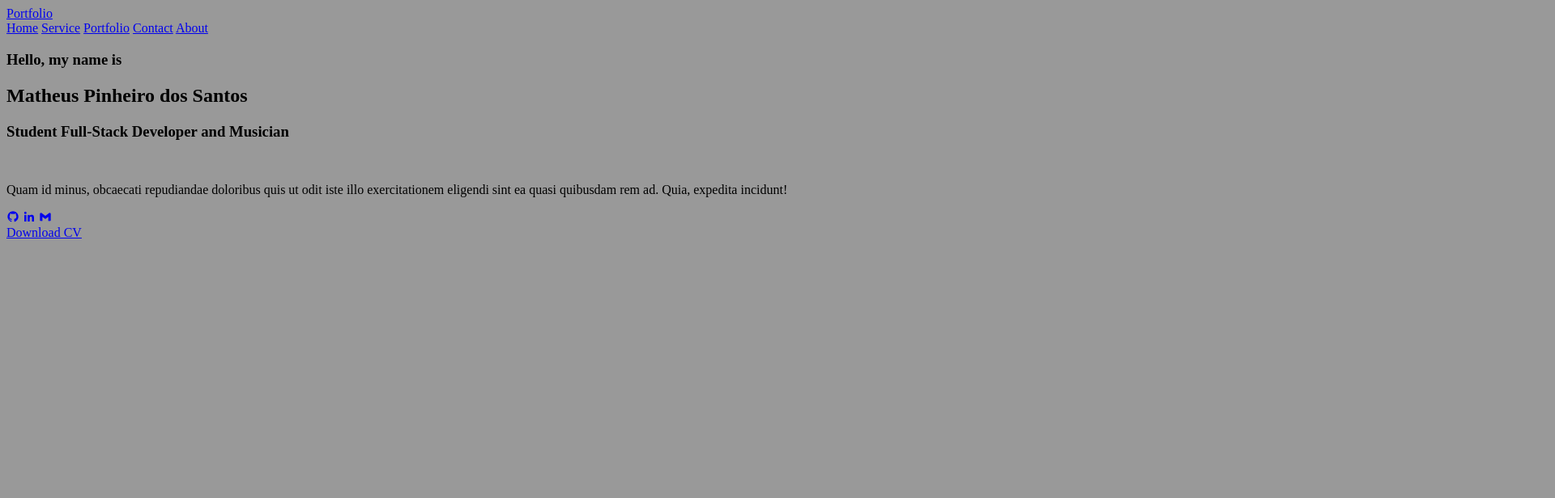
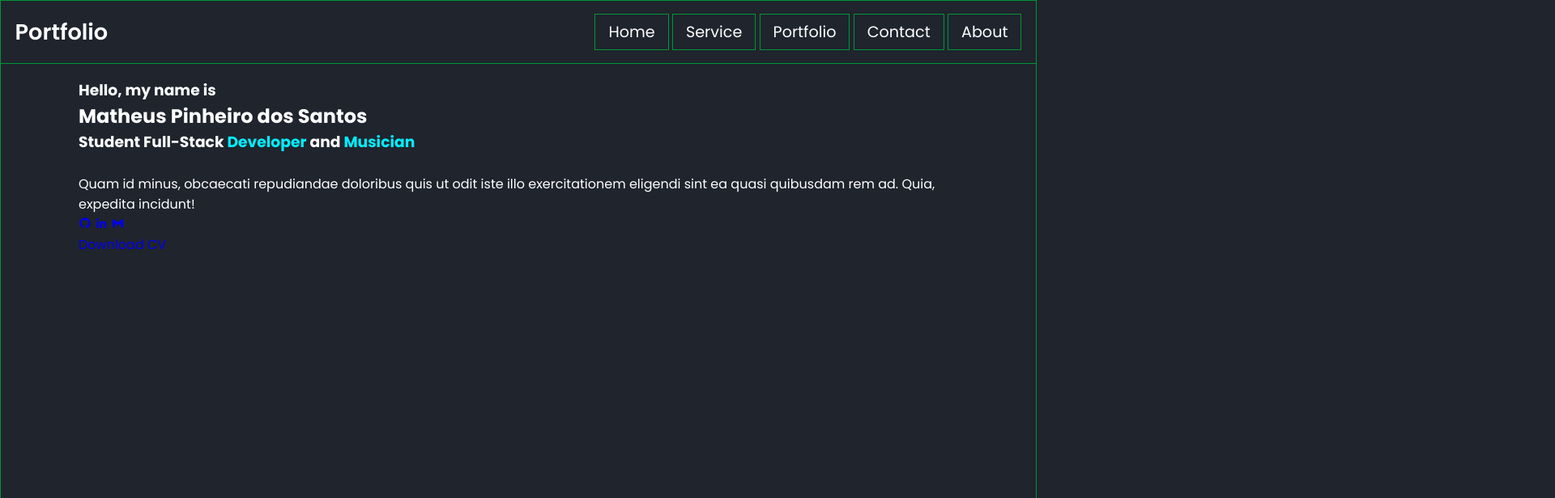
Before and after one commit to matheuspinheiros/portfolio-website, a plain HTML site: page index.html in a window 1280 px wide. Shown: the top 616 px of the page at 81% size, 1920 px wide, since content can reach past the window. Drawn offline with nearby package versions, Linux system fonts and the light colour scheme.

Commit message:
1st Styling with css, only basics

```diff
--- a/css/style.css
+++ b/css/style.css
@@ -1,4 +1,85 @@
+
+/* Imports the Poppins font from Google Fonts */
+@import url('https://fonts.googleapis.com/css2?family=Poppins:wght@300;400;500;600;700;800&display=swap');
+
+:root {
+    --main-color: #00eeff;
+    --text-color: #ffffff;
+    --bg-color-01: #1f242d;
+    --bg-color-02: #323946;
+    --color-00: #0000001a;
+
+    /* Extra */
+    --color-01: #999999;
+    --color-02: #009539;
+    --color-03: #7950f2;
+    --color-04: #c00000;
+    --color-05: #232323;
+}
+
+* {
+    margin: 0;
+    padding: 0;
+    box-sizing: border-box;
+    text-decoration: none;
+    border: none;
+    outline: none;
+    scroll-behavior: smooth;
+}
+
+
+html {
+    font-family: 'Poppins', 'sans-serif';
+    font-size: 16px;
+}
 
 body {
-    background-color: #999;
+    background-color: var(--bg-color-01);
+    color: var(--text-color);
 }
+
+header {
+    position: fixed;
+    top: 0;
+    left: 0;
+    width: 100%;
+    padding: 1.1rem;
+    background-color: var(--bg-color-01);
+    display: flex;
+    justify-content: space-between;
+    align-items: center;
+    z-index: 100;
+
+    border: solid 1px var(--color-02); /* teste */
+}
+
+.logo{
+    font-size: 1.7rem;
+    color: var(--text-color);
+    font-weight: 600;
+    cursor: default;
+}
+
+.nav a {
+    font-size: 1.2rem;
+    color: var(--text-color);
+    padding: 0.5rem 1.0rem;
+    transition: 0.4s;
+
+    border: solid 1px var(--color-02);
+}
+
+.nav a:hover {
+    color: var(--main-color);
+}
+
+section {
+    min-height: 100vh;
+    padding: 6rem 6rem 2rem;
+
+    border: solid 1px var(--color-02);
+}
+
+span {
+    color: var(--main-color);
+}
--- a/index.html
+++ b/index.html
@@ -192,9 +192,15 @@
                 Error adipisci officiis assumenda similique blanditiis nisi fugiat. pariatur quisquam ad Error
                 adipisci officiis assumenda similique blanditiis nisi fugiat.
             </p>
+
+            <a href="#" class="btn">Leia Mais</a>
         </div>
     </section>
     <!-- /about section -->
+
+    <footer>
+        <p>Copyright &copy; 2023 by &lt;/Matheus dos Santos&gt;. All rights Reserverd.</p>
+    </footer>
 </body>
 <script src="js/script.js"></script>
 </html>
```
